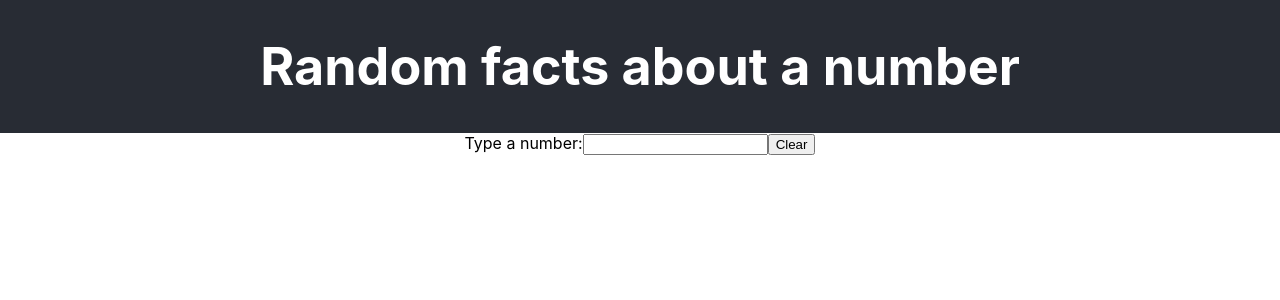
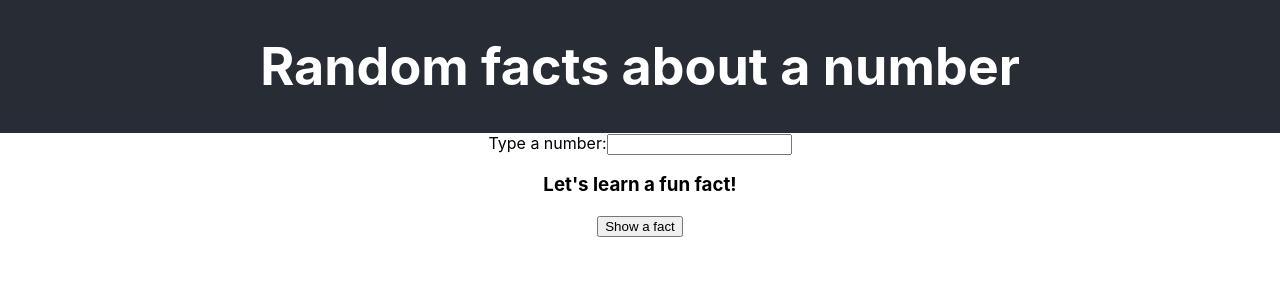
Before and after one commit to hyeong-bin/project_3, a React (Create React App) app: page / in a window 1280 px wide. Shown: the top 300 px of the page. Built offline with nearby package versions, Linux system fonts and the light colour scheme.

Commit message:
Text updated

```diff
--- a/package.json
+++ b/package.json
@@ -6,7 +6,7 @@
     "@testing-library/jest-dom": "^5.16.4",
     "@testing-library/react": "^13.1.1",
     "@testing-library/user-event": "^13.5.0",
-    "axios": "^0.27.0",
+    "axios": "^0.27.2",
     "react": "^18.0.0",
     "react-dom": "^18.0.0",
     "react-scripts": "5.0.1",
--- a/src/App.js
+++ b/src/App.js
@@ -11,20 +11,32 @@ const handleChangeInput=(event)=>{
   setNumberInput(event.target.value)
 }
 
+const toggleQuotes = () => {
+  if (displayFact === false) {
+    setDisplayFact(true)
+  } else if (displayFact === true) {
+    setDisplayFact(false)
+  }
+}
+
   return (
     <div className="App">
       <header className="App-header">
         <h1>Random facts about a number</h1>
       </header>
       <main>
-        <div>
+        <div className="number-trivia">
           <div>
             Type a number:
             <input value={numberInput} onChange={handleChangeInput}/>
-            <button>Clear</button>
           </div>
-          <Numbers displayFact={displayFact} numberInput={numberInput}/>
+
+          {displayFact === false ?
+            <h3>Let's learn a fun fact!</h3>
+            :
+            <Numbers displayFact={displayFact} numberInput={numberInput} />}
         </div>
+        <button onClick={toggleQuotes}>{displayFact === false ? "Show a fact" : "Clear Quote"}</button>
       </main>
     </div>
   );
```
Also changed, not shown: 1 other file (tests, documents, lock files or other folders).
